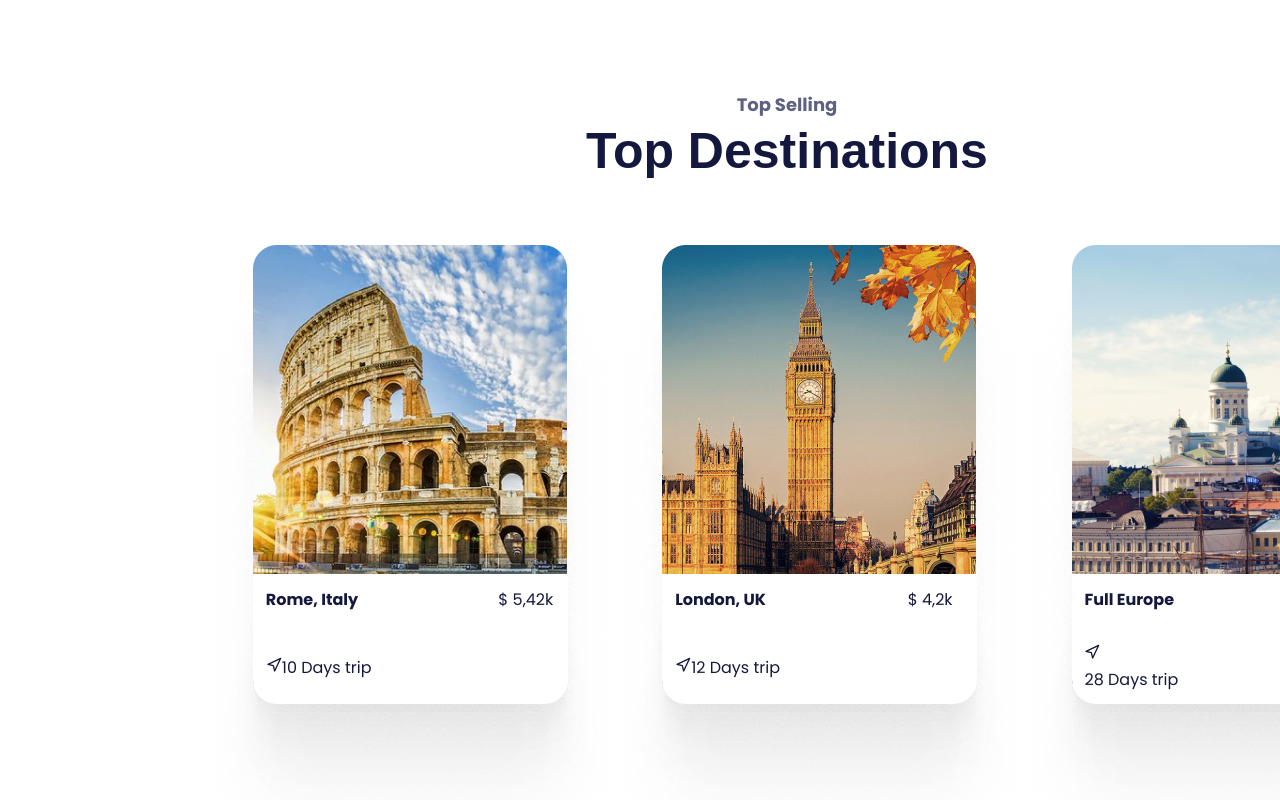
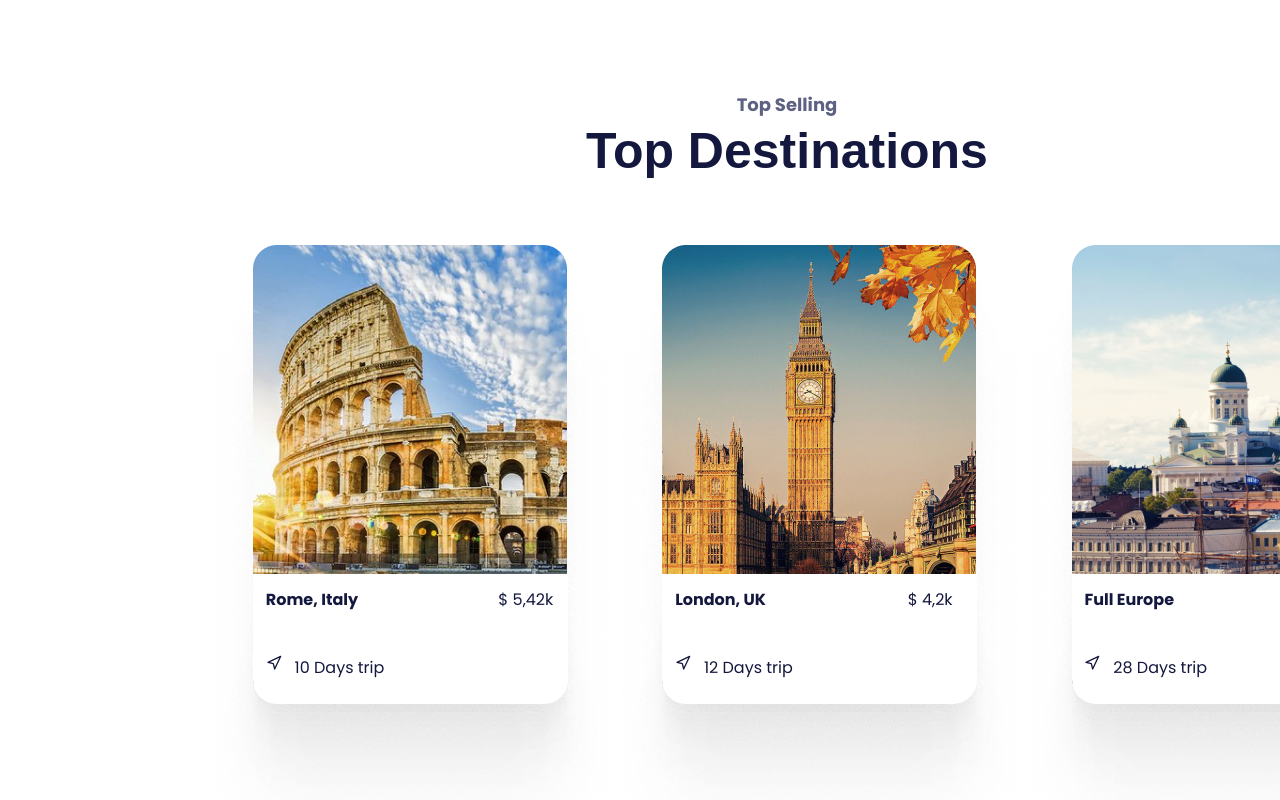
Before and after one commit to soutovnc/jadoo, a Next.js app: page / in a window 1280 px wide. Shown: the part 1522-2322 px from the top of the page. Built offline with nearby package versions, Linux system fonts and the light colour scheme; a web font is replaced by a local one.

Commit message:
align react icon with text

```diff
--- a/src/components/Destination/index.tsx
+++ b/src/components/Destination/index.tsx
@@ -17,7 +17,7 @@ export function Destination() {
             <p>$ 5,42k</p>
             <span>
               <FiNavigation />
-              10 Days trip
+              <p>10 Days trip</p>
             </span>
           </div>
         </div>
@@ -28,7 +28,7 @@ export function Destination() {
             <p>$ 4,2k</p>
             <span>
               <FiNavigation />
-              12 Days trip
+              <p>12 Days trip</p>
             </span>
           </div>
         </div>
--- a/src/components/Destination/styles.module.scss
+++ b/src/components/Destination/styles.module.scss
@@ -69,6 +69,12 @@
   span {
     margin-top: 19px;
     margin-left: 0.8rem;
+
+    display: inline-flex;
+
+    p {
+      margin-left: 0.8rem;
+    }
   }
 }
 
```
